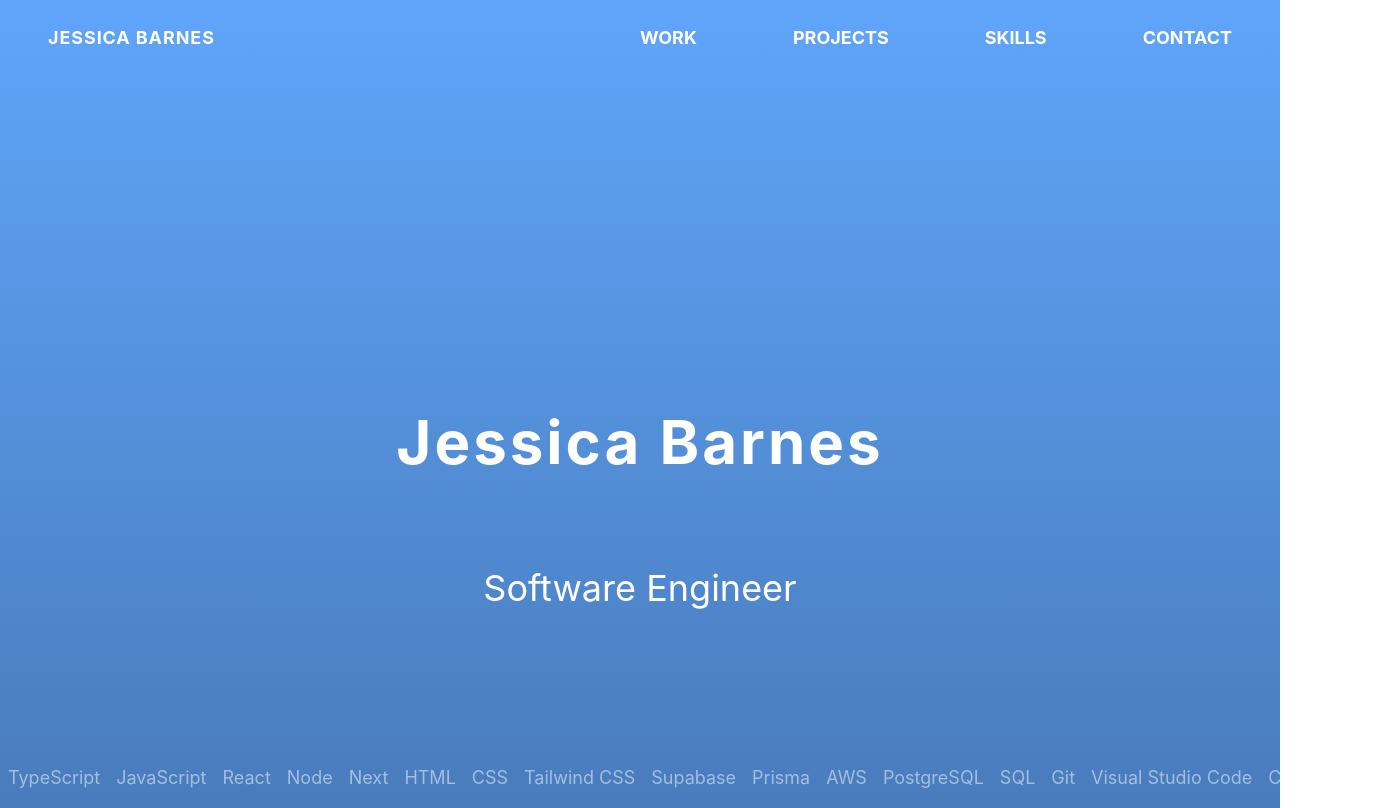
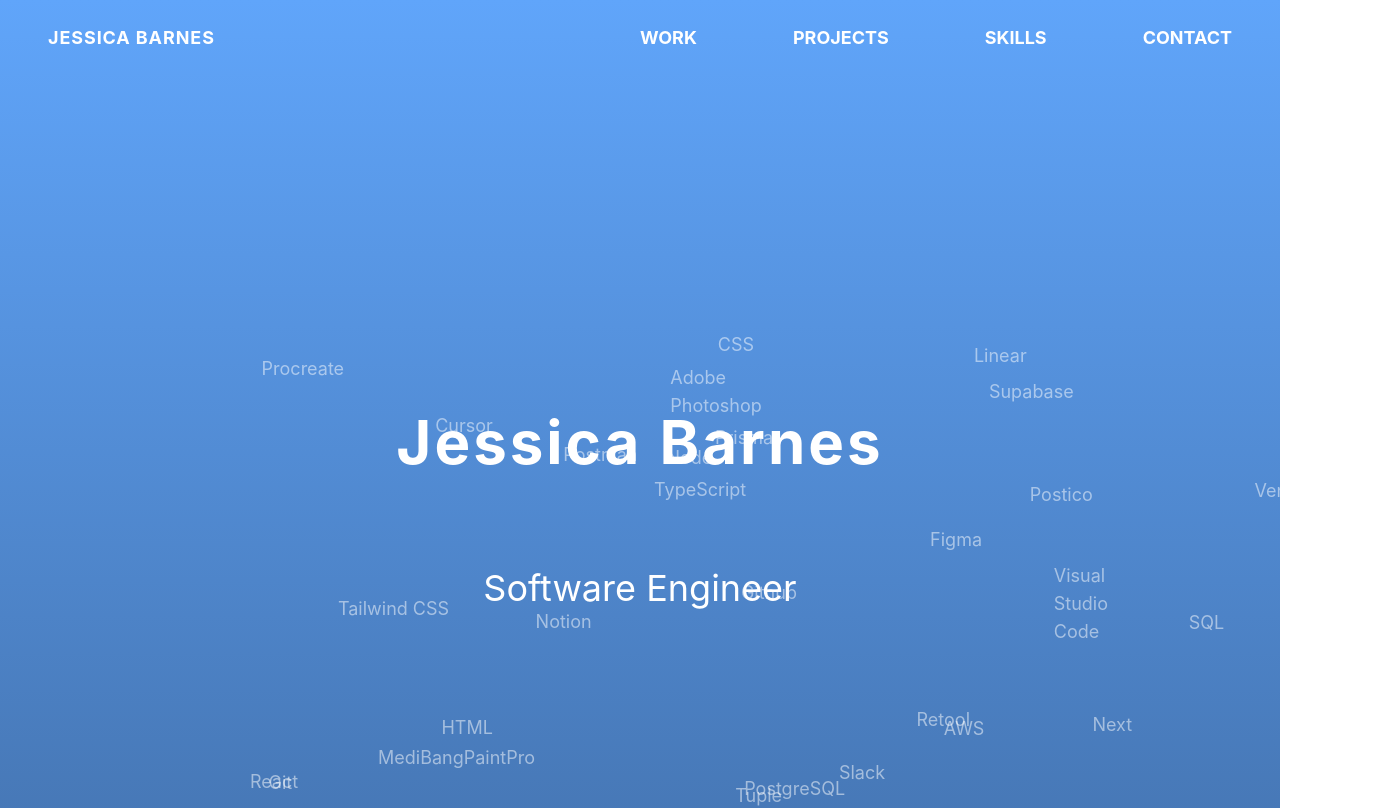
Before and after one commit to jessbarnes/portfolio2024, a React (Create React App) app: page / in a window 1280 px wide. Shown: the top 808 px of the page, 1387 px wide, since content can reach past the window. Built offline with nearby package versions, Linux system fonts and the light colour scheme.

Commit message:
replaced skills scroll with cloud

```diff
--- a/src/sections/header/index.tsx
+++ b/src/sections/header/index.tsx
@@ -1,85 +1,56 @@
-import { useEffect } from "react";
 import skills from "../skills/skills";
 import tools from "../skills/tools";
 
 const Header = () => {
-  useEffect(() => {
-    function isElementInViewport(el: Element): boolean {
-      const rect = el.getBoundingClientRect();
-      return rect.right > 0;
-    }
+  return (
+    <div className="relative flex flex-col items-center justify-center my-24 lg:my-48 gap-4 md:gap-12 lg:gap-24">
+      <h1 className="text-4xl lg:text-6xl font-bold text-white tracking-wider">
+        Jessica Barnes
+      </h1>
+      <h2 className="text-2xl lg:text-4xl text-white">Software Engineer</h2>
+      {[...skills, ...tools].map((item: string) => {
+        // const randomX = Math.random() * 300 - 100; // Range: -100 to 200
+        // const randomY = Math.random() * 300 - 100; // Range: -100 to 200
 
-    const flavoursContainer = document.getElementById("flavoursContainer");
-    if (!flavoursContainer) return;
+        const isWithinParent = (x: number, y: number): boolean => {
+          const parentWidth = window.innerWidth;
+          const parentHeight = window.innerHeight;
+          const buffer = 50; // Adjust this value to control how close to the edge items can be
 
-    const flavoursScrollWidth = flavoursContainer.scrollWidth;
+          return (
+            x >= buffer &&
+            x <= parentWidth - buffer &&
+            y >= buffer &&
+            y <= parentHeight - buffer
+          );
+        };
 
-    window.addEventListener("load", () => {
-      window.setInterval(() => {
-        const first = document.querySelector("#flavoursContainer p");
+        let validPosition = false;
+        let randomX, randomY;
 
-        if (!first) return;
+        while (!validPosition) {
+          randomX = Math.random() * 300 - 100; // Range: -100 to 200
+          randomY = Math.random() * 300 - 100; // Range: -100 to 200
+          validPosition = isWithinParent(randomX + 100, randomY + 100);
+        }
 
-        if (!isElementInViewport(first)) {
-          flavoursContainer.appendChild(first);
-          flavoursContainer.scrollTo(
-            flavoursContainer.scrollLeft - (first as HTMLElement).offsetWidth,
-            0
-          );
-        }
-        if (flavoursContainer.scrollLeft !== flavoursScrollWidth) {
-          flavoursContainer.scrollTo(flavoursContainer.scrollLeft + 1, 0);
-        }
-      }, 25);
-    });
-  }, [window]);
-
-  return (
-    <>
-      <style>
-        {`
-          .container {
-            width: 100vw;
-            overflow-x: scroll;
-            white-space: nowrap;
-            color: #fff;
-            display: flex;
-            -ms-overflow-style: none;
-            scrollbar-width: none;
-          }
-
-          .scroll-disabler {
-            width: 100vw;
-            height: 34.4px;
-            position: absolute;
-            background-color: rgba(0,0,0 , 0.0001);
-          }
-
-          ::-webkit-scrollbar {
-            display: none;
-          }
-
-          p {
-            padding: 8px;
-          }
-        `}
-      </style>
-      <div className="relative flex flex-col items-center justify-center my-24 lg:my-48 gap-4 md:gap-12 lg:gap-24">
-        <h1 className="text-4xl lg:text-6xl font-bold text-white tracking-wider">
-          Jessica Barnes
-        </h1>
-        <h2 className="text-2xl lg:text-4xl text-white">Software Engineer</h2>
-        <div
-          className="container absolute -bottom-48 opacity-50 text-lg"
-          id="flavoursContainer"
-        >
-          <div className="scroll-disabler"></div>
-          {[...skills, ...tools].map((i: string) => (
-            <p key={i}>{i}</p>
-          ))}
-        </div>
-      </div>
-    </>
+        return (
+          <p
+            key={item}
+            style={{
+              position: "absolute",
+              left: `calc(${randomX}%)`,
+              top: `calc(${randomY}%)`,
+              transform: "translate(-50%, -50%)",
+              pointerEvents: "none", // Prevent interaction with the floating text
+            }}
+            className="text-lg opacity-50 text-white"
+          >
+            {item}
+          </p>
+        );
+      })}
+    </div>
   );
 };
 
```
